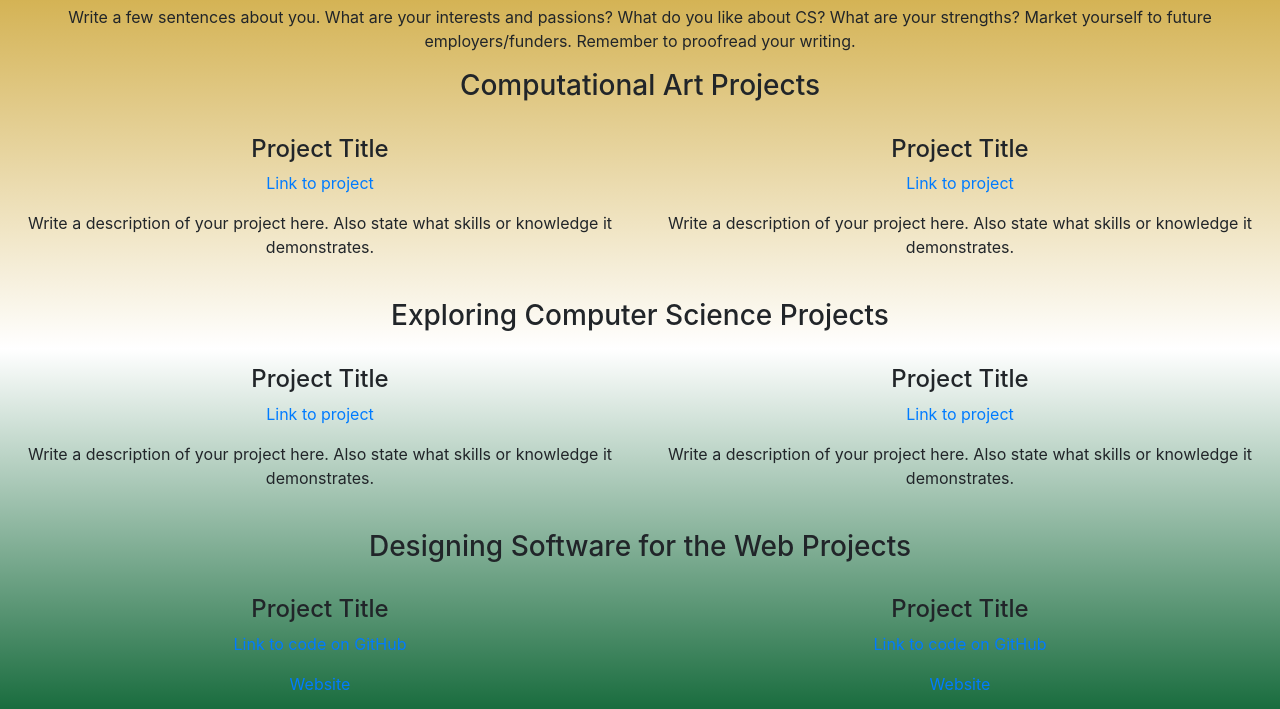
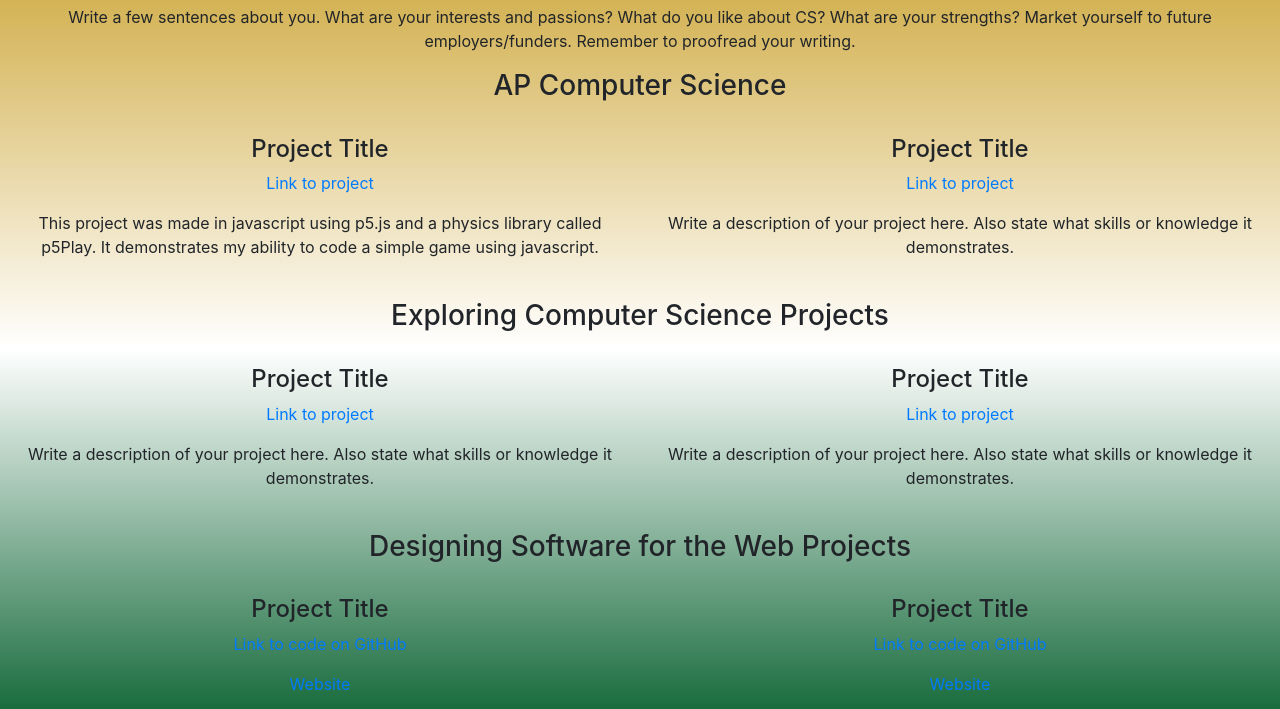
Before and after one commit to milo-85/Milos-CS-Portfolio, a plain HTML site: page index.html in a window 1280 px wide. Shown: the part 51-760 px from the top of the page. Drawn offline with nearby package versions, Linux system fonts and the light colour scheme; a script that the page names is missing.

Commit message:
Update index.html

```diff
--- a/index.html
+++ b/index.html
@@ -29,12 +29,12 @@
 
     <!-- Use comments like these to remove any courses that you have not yet taken.  Make sure to delete any projects you aren't putting in. -->
 
-    <h3>Computational Art Projects</h3><br>
+    <h3>AP Computer Science</h3><br>
     <div class="row">
       <div class="col-sm">
         <h4>Project Title</h4>
-        <p><a href="replit.com">Link to project</a></p>
-        <p>Write a description of your project here.  Also state what skills or knowledge it demonstrates.</p>
+        <p><a href="https://openprocessing.org/sketch/2649825">Link to project</a></p>
+        <p>This project was made in javascript using p5.js and a physics library called p5Play. It demonstrates my ability to code a simple game using javascript.</p>
       </div>
       <div class="col-sm">
         <h4>Project Title</h4>
```
